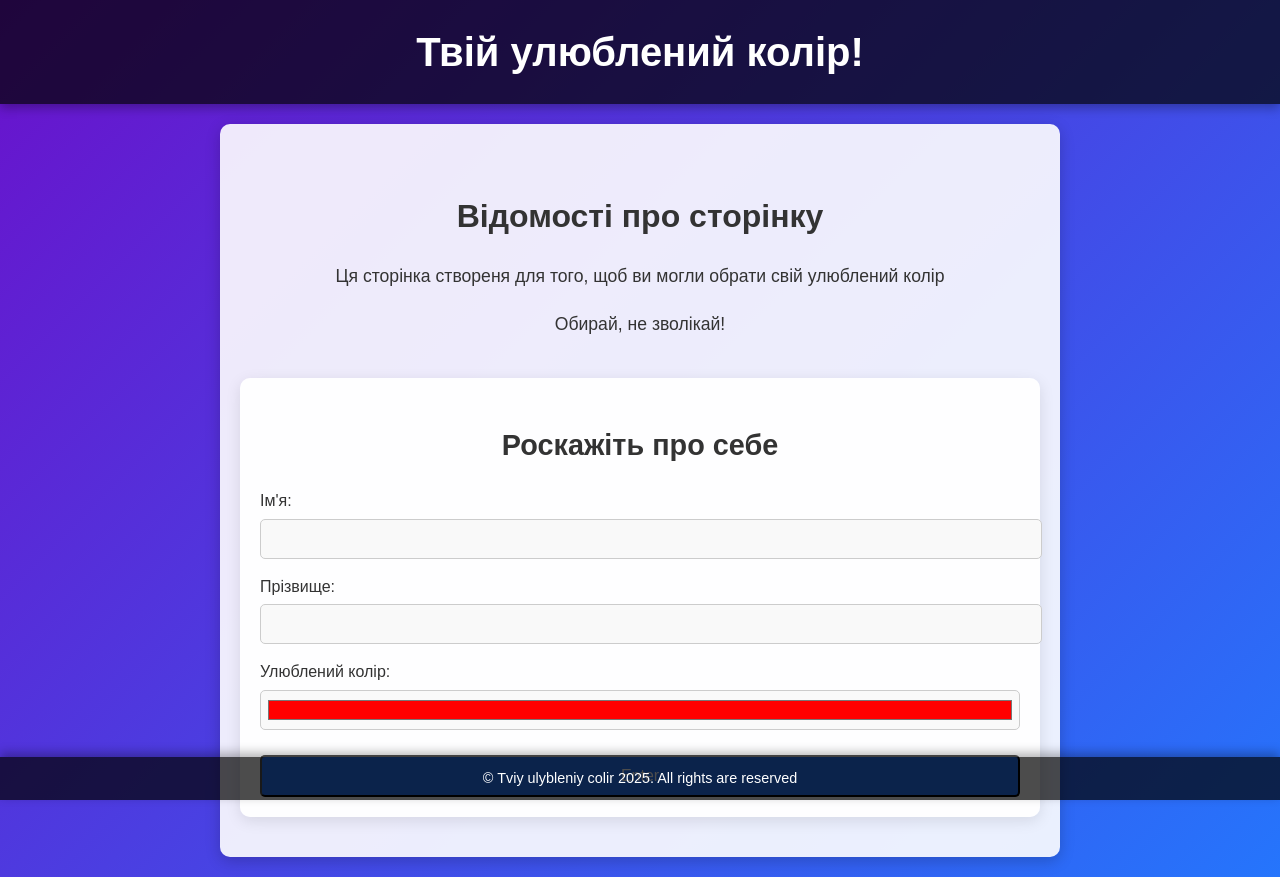
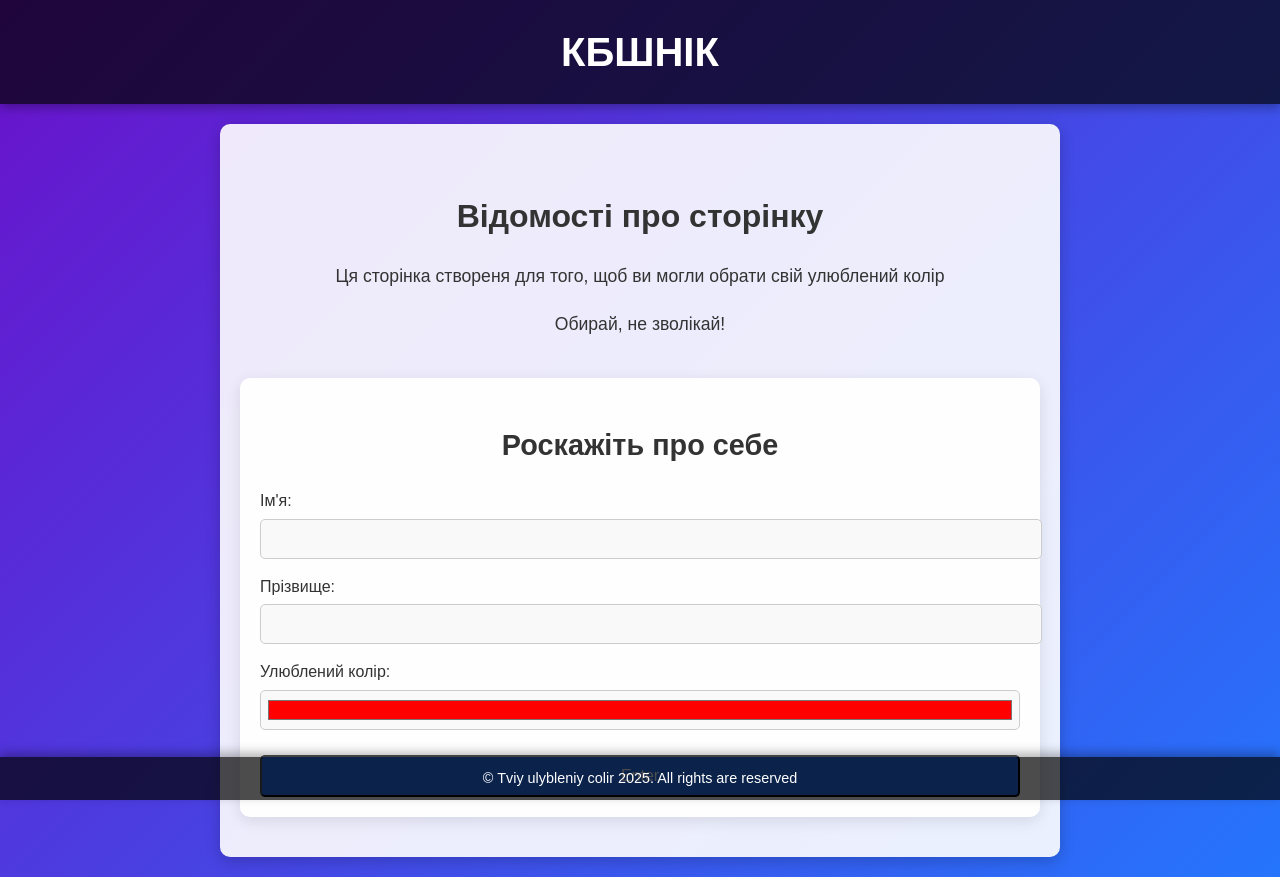
Before and after one commit to 4ymak/landing, a plain HTML site: page public/index.html in a window 1280 px wide. Drawn offline with Linux system fonts and the light colour scheme.

Commit message:
Update index.html

```diff
--- a/public/index.html
+++ b/public/index.html
@@ -9,7 +9,7 @@
 <body>
 
     <header>
-        <h1>Твій улюблений колір!</h1>
+        <h1>КБШНІК</h1>
     </header>
 
 
```
